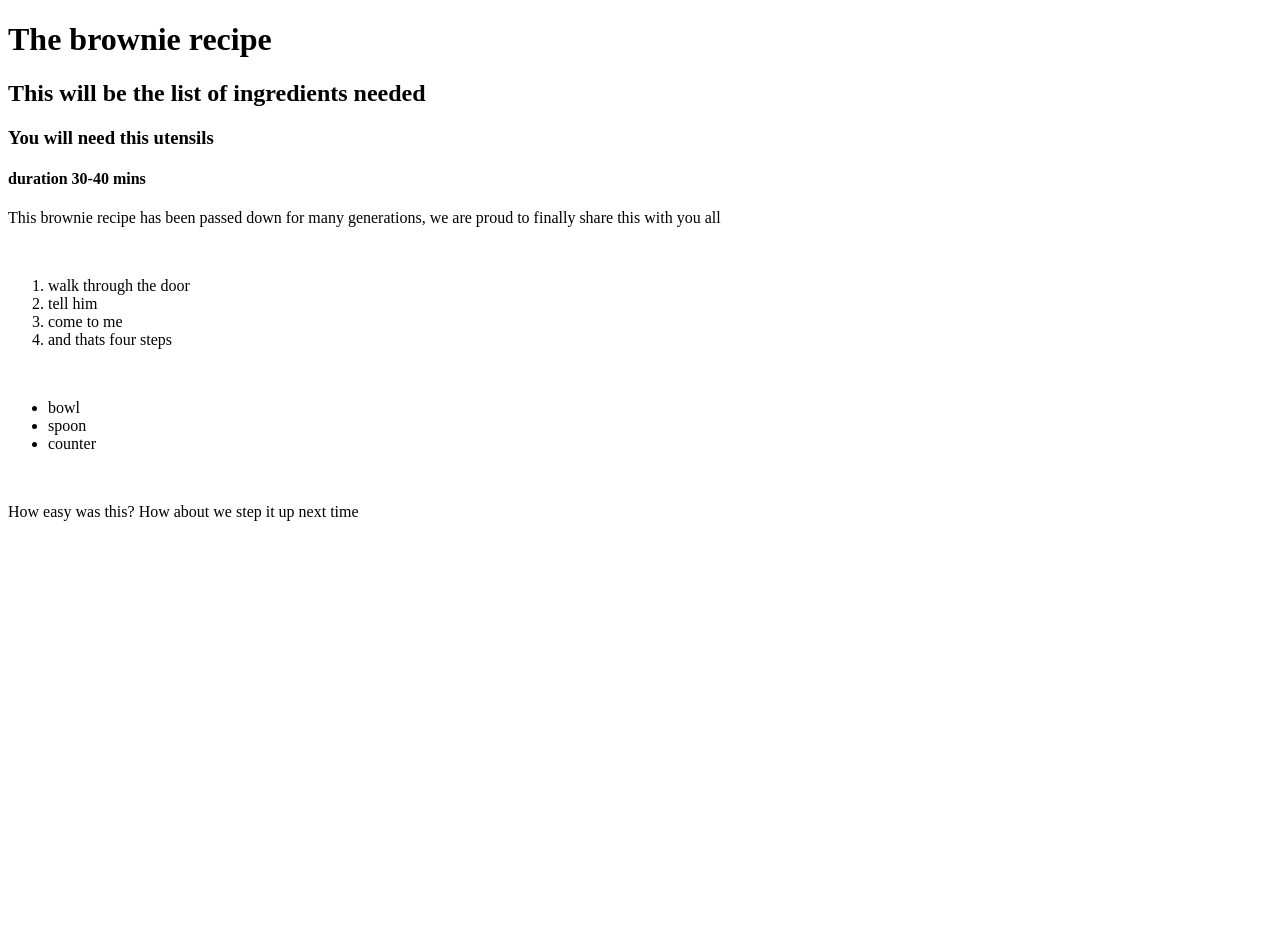
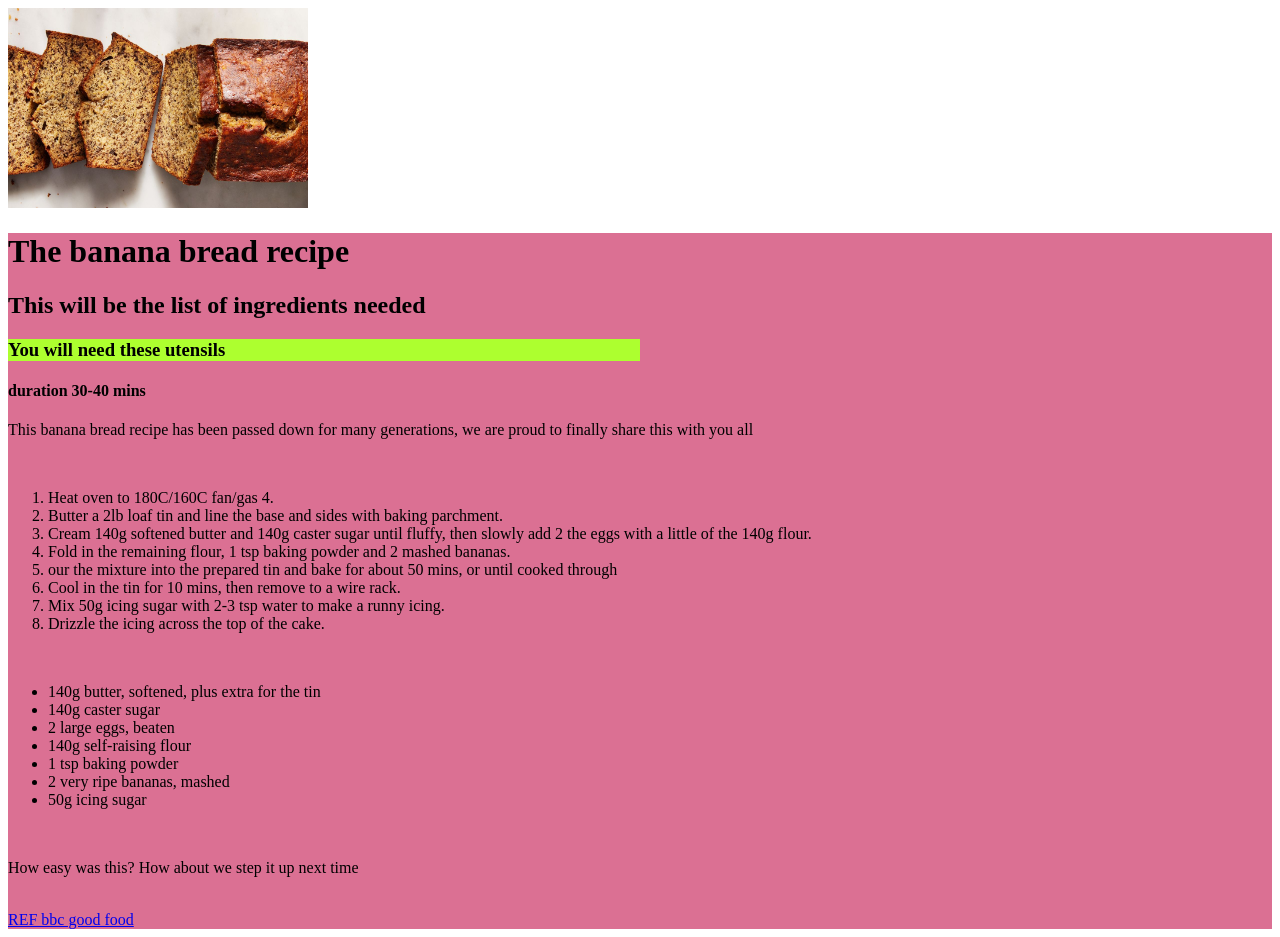
Before and after one commit to Jamel144/pivot, a plain HTML site: page index.html in a window 1280 px wide. Before the commit the page ends 800 px from the top, so only its background shows below. Drawn offline with Linux system fonts and the light colour scheme.

Commit message:
made changes and added more content

```diff
--- a/index.html
+++ b/index.html
@@ -3,32 +3,59 @@
 
     <head>
        <title>My Recipe </title>
+       <link href="style.css" rel="stylesheet">
     </head>
 
     <body>
 
-        <h1>The brownie recipe</h1>
+        <header>
+            <img src="breadpic.jpeg" width="300px", height="200px">
+        </header>
+
+<main>
+        <h1>The banana bread recipe</h1>
         <h2>This will be the list of ingredients needed </h2>
-        <h3>You will need this utensils </h3>
+    <div>
+        <h3>You will need these utensils </h3>
+    </div>
+
     <h4>duration 30-40 mins </h4>
-        <p> This brownie recipe has been passed down for many generations, we are proud to finally share this with you all</p>
+    <p> This banana bread recipe has been passed down for many generations, we are proud to finally share this with you all</p>
         <br>
 
     <ol>
-            <li>walk through the door</li>
-            <li>tell him</li>
-            <li>come to me</li>
-            <li>and thats four steps</li>
+        <li>Heat oven to 180C/160C fan/gas 4.</li>
+        <li>Butter a 2lb loaf tin and line the base and sides with baking parchment.</li>
+        <li>Cream 140g softened butter and 140g caster sugar until fluffy, then slowly add 2 the eggs with a little of the 140g flour.</li>
+        <li>Fold in the remaining flour, 1 tsp baking powder and 2 mashed bananas.</li>
+        <li>our the mixture into the prepared tin and bake for about 50 mins, or until cooked through</li>
+        <li>Cool in the tin for 10 mins, then remove to a wire rack.</li>
+        <li>Mix 50g icing sugar with 2-3 tsp water to make a runny icing.</li>
+        <li>Drizzle the icing across the top of the cake.</li>
     </ol>
           <br>
     <ul>
-            <li>bowl</li>
-            <li>spoon</li>
-            <li>counter</li>
+        <li>140g butter, softened, plus extra for the tin</li>
+        <li>140g caster sugar</li>
+        <li>2 large eggs, beaten</li>
+        <li>140g self-raising flour</li>
+        <li>1 tsp baking powder </li>
+        <li>2 very ripe bananas, mashed</li>
+        <li>50g icing sugar</li>
     </ul>
        <br>
 
       <p> How easy was this? How about we step it up next time</p>
+       <br>
+      <a href="https://www.bbcgoodfood.com/recipes/brilliant-banana-loaf"> REF bbc good food </a>
+
+</main>
+
+<footer> </footer>
+
+
+
+
 
 
     </body>
--- /dev/null
+++ b/style.css
@@ -0,0 +1,8 @@
+main {
+    background-color: palevioletred;
+}
+
+div{
+    background-color: greenyellow;
+    width: 50%;
+}
```
Also changed, not shown: breadpic.jpeg (added). Lines whose indentation alone changed are shown as unchanged.
